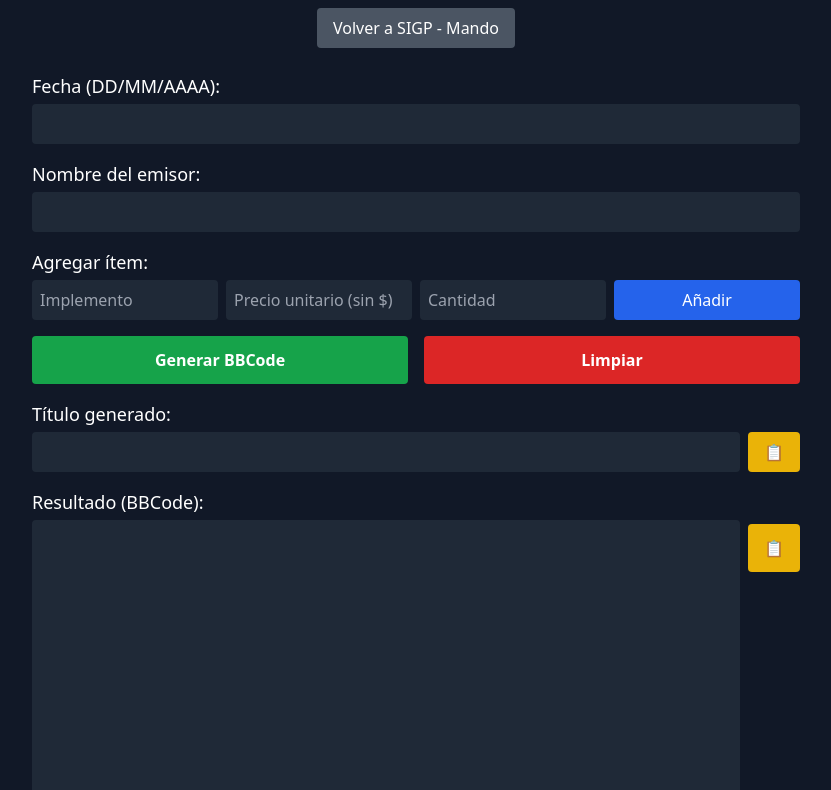
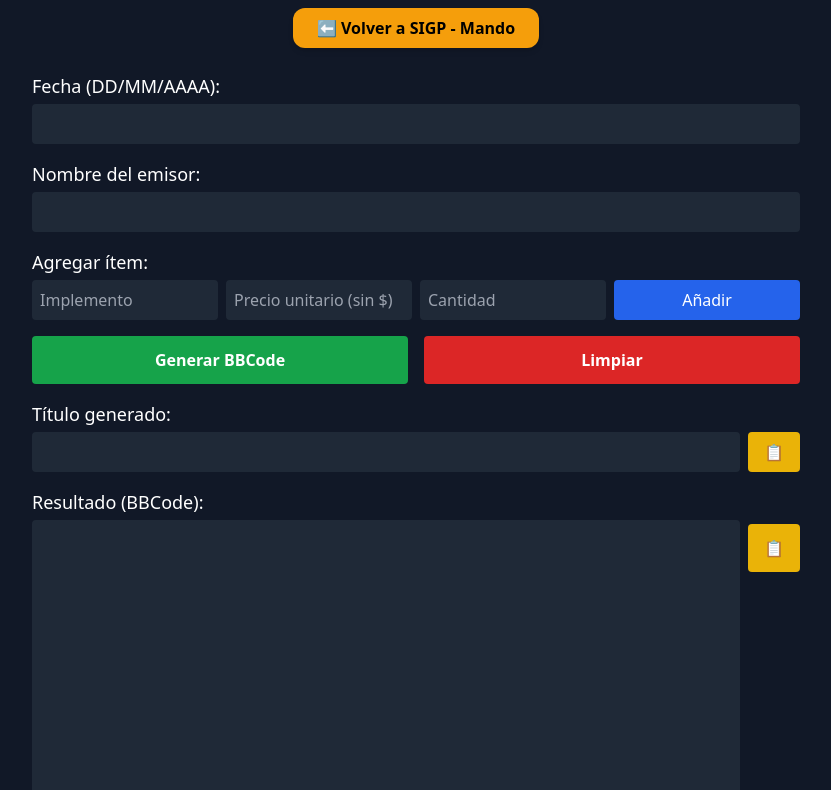
Before and after one commit to PabletoRG/PabletoRG.github.io, a plain HTML site: page sigp/mando/mando-adquisiciones.html in a window 1280 px wide. Shown: the part 88-878 px from the top of the page, without its empty margins (224-1055 px from the left). Drawn offline with nearby package versions, Linux system fonts and the light colour scheme.

Commit message:
Update mando-adquisiciones.html

```diff
--- a/sigp/mando/mando-adquisiciones.html
+++ b/sigp/mando/mando-adquisiciones.html
@@ -20,9 +20,12 @@
   <h1 class="text-2xl font-bold text-center">Adquisición Institucional</h1>
 </div>
 
-<div class="flex justify-center mb-4">
-  <button onclick="window.location.href='../mando.html'" class="bg-gray-600 hover:bg-gray-700 p-2 px-4 rounded font-medium">Volver a SIGP - Mando</button>
+<div class="flex justify-center mb-6">
+  <button onclick="window.location.href='https://pabletorg.github.io/sigp/mando/mando.html'" class="bg-amber-500 hover:bg-amber-600 text-black font-semibold py-2 px-6 rounded-xl transition shadow-md">
+    ⬅ Volver a SIGP - Mando
+  </button>
 </div>
+
 
 
 <div class="space-y-4 max-w-3xl mx-auto">
```
